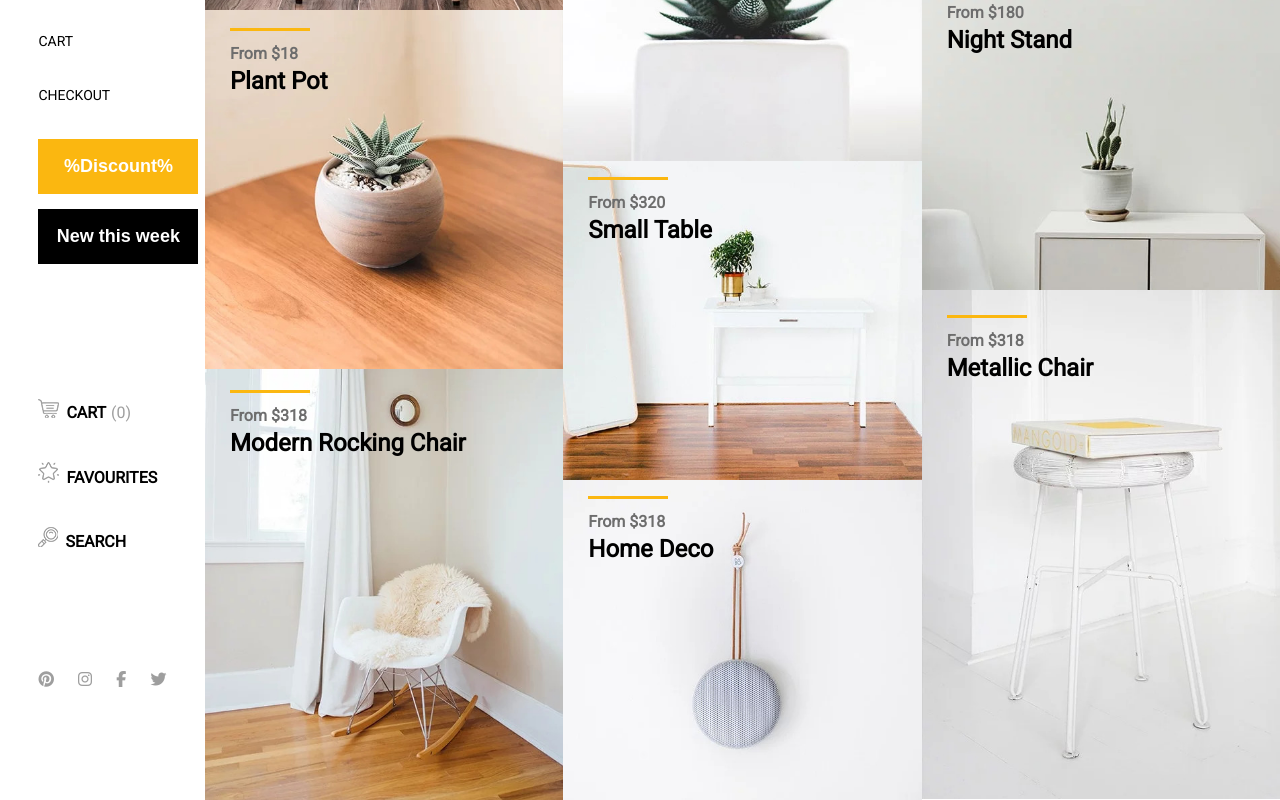
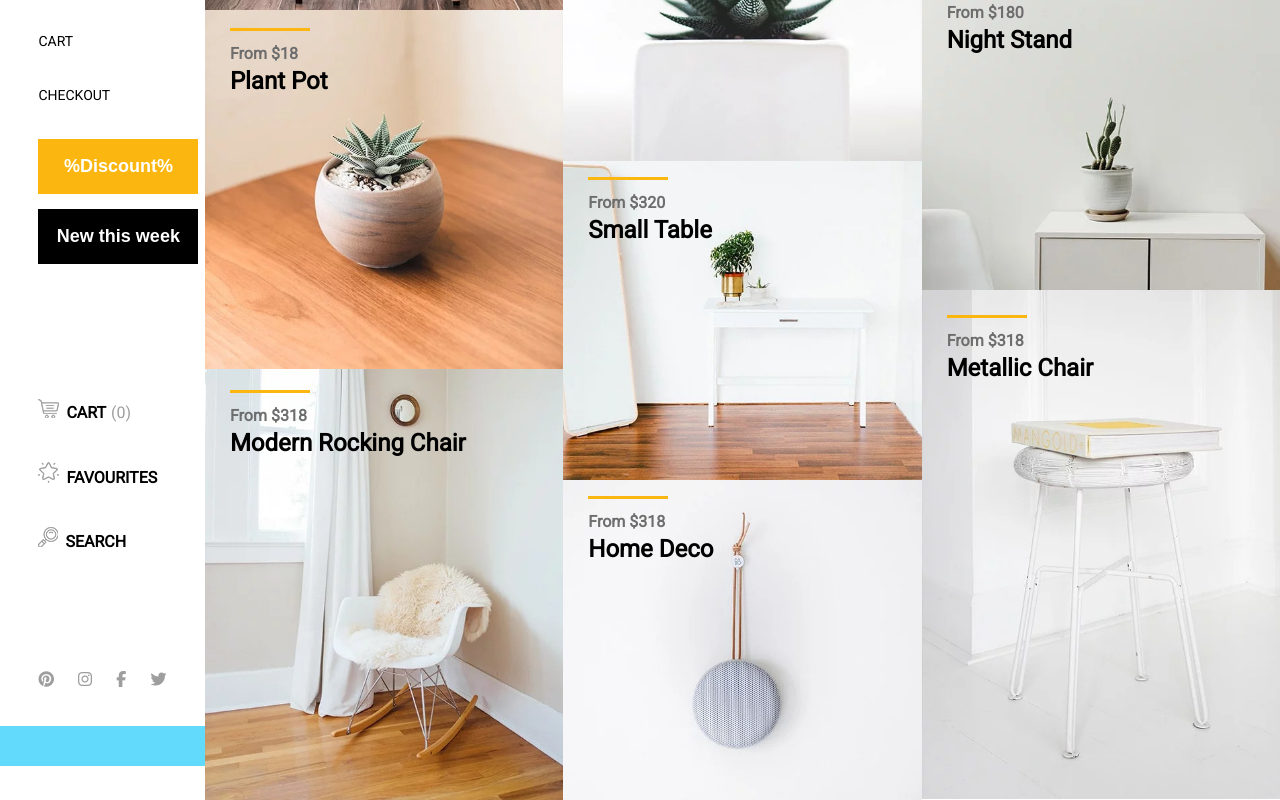
Before and after one commit to nextgen1803/fe-outsource1, a React (Create React App) app: page / in a window 1280 px wide. Shown: the part 348-1148 px from the top of the page. Built offline with nearby package versions, Linux system fonts and the light colour scheme.

Commit message:
start create subscribe

```diff
--- a/src/page/homePage.css
+++ b/src/page/homePage.css
@@ -2,6 +2,8 @@
   padding: 0;
   margin: 0;
   font-family: 'Roboto', sans-serif;
+  display: flex;
+  flex-direction: column;
 }
 
 .homepage-main {
@@ -55,7 +57,7 @@
   z-index: 10;
   content: '';
   top: 40%;
-  left: -10vh;
+  left: -30%;
   animation-name: appear;
   animation-duration: 350ms;
 }
@@ -211,7 +213,7 @@
   position: absolute;
   width: 100%;
   height: 100%;
-  background-color: rgba(60, 60, 60, .7);
+  background-color: rgba(60, 60, 60, .5);
   z-index: 1;
   opacity: 1;
   top: 0;
@@ -225,3 +227,9 @@
 .category:hover .category-col-title .category-name {
   color: #fff;
 }
+
+/*CSS for subscribe*/
+.homepage-subscribe {
+  height: 5vh;
+  background-color: #61dafb;
+}
--- a/src/page/homePage.js
+++ b/src/page/homePage.js
@@ -190,7 +190,7 @@ class HomePage extends React.Component {
           </div>
         </div>
         {/*middle of page*/}
-        <div className="homepage-subcribe">
+        <div className="homepage-subscribe">
 
         </div>
       </div>
```
